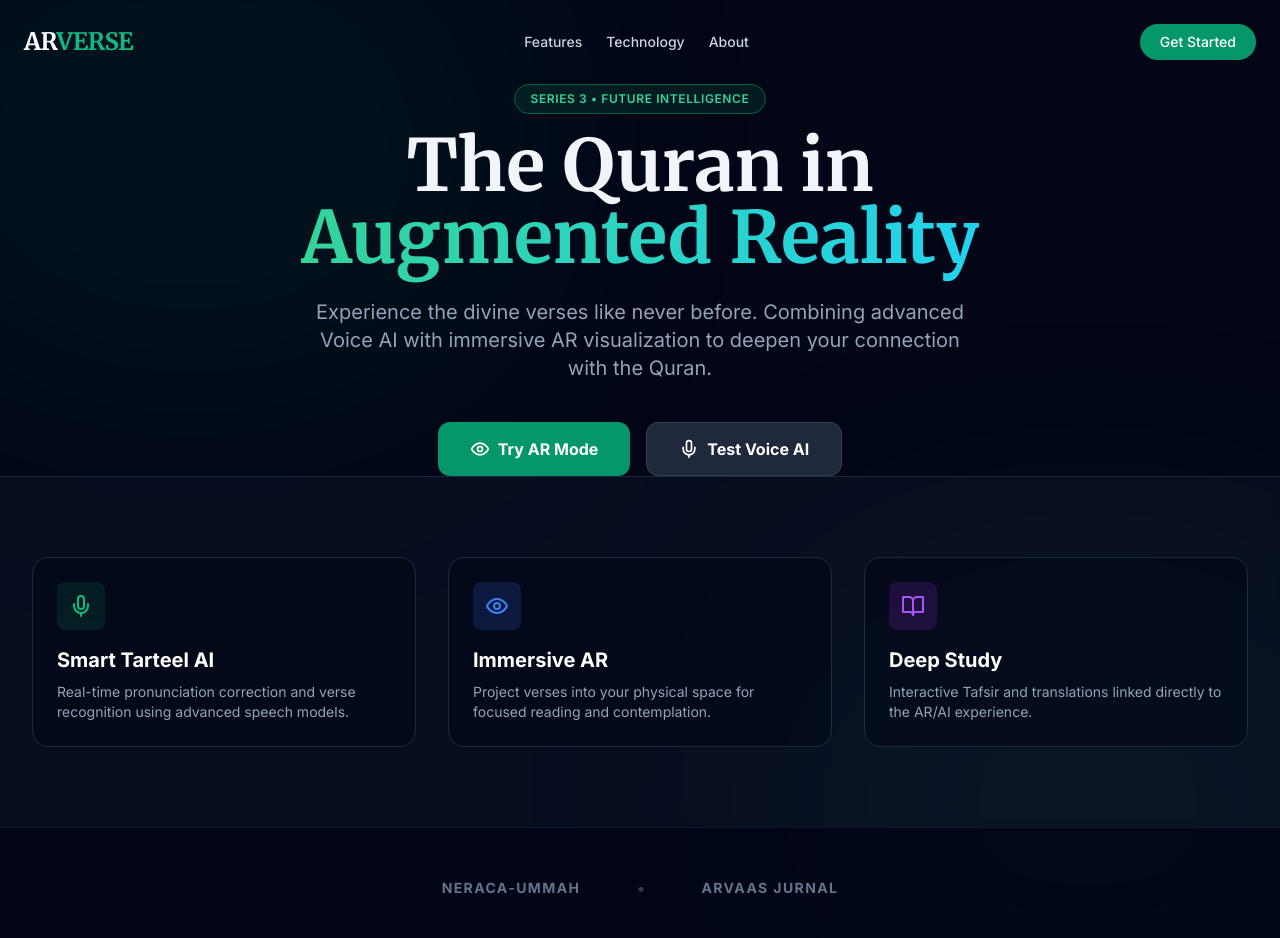
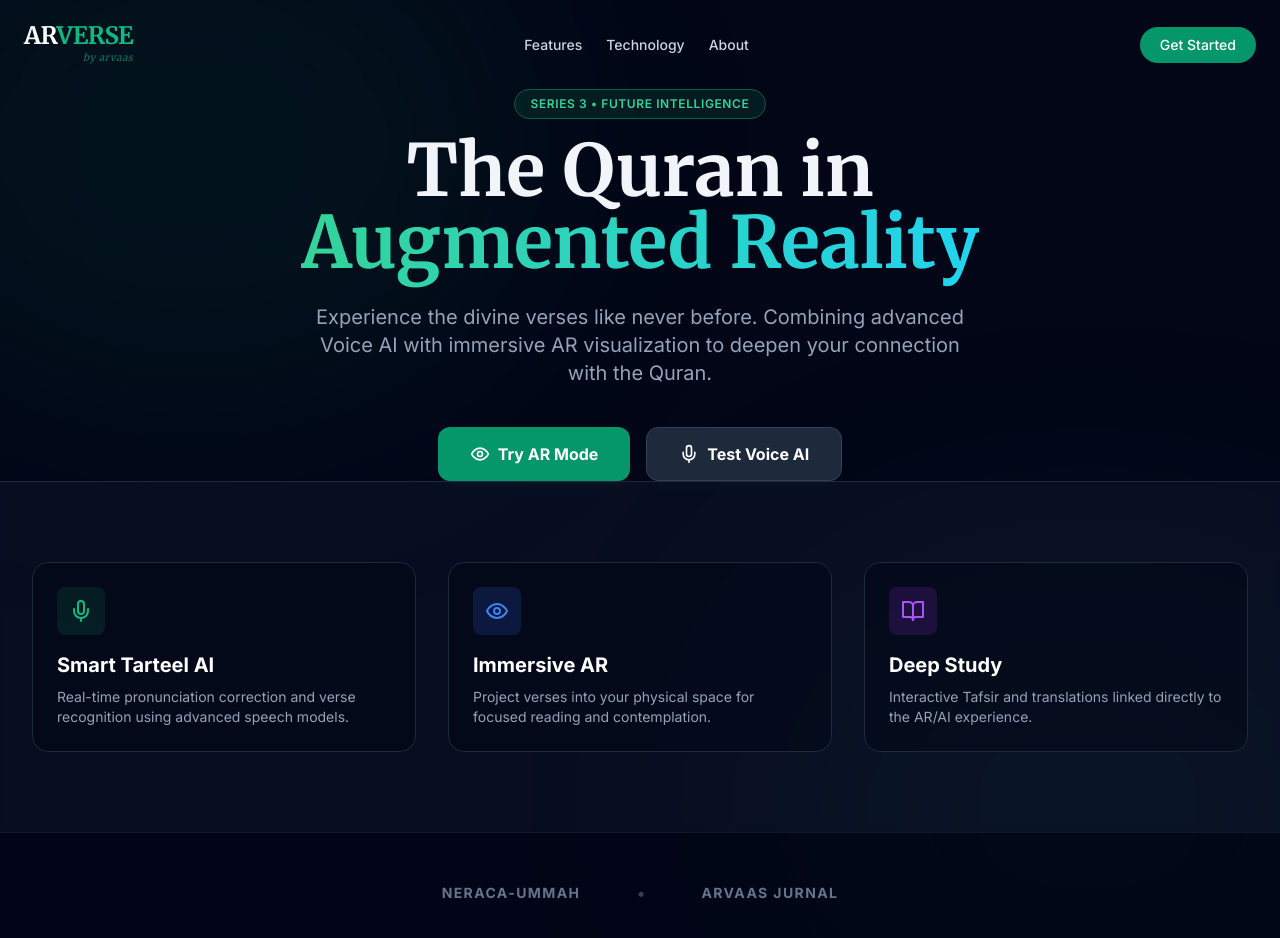
Before and after one commit to arvaas007/arverse, a Next.js app in the folder arverse/: page / in a window 1280 px wide. Shown: the top 938 px of the page. Built offline with nearby package versions, Linux system fonts and the light colour scheme.

Commit message:
feat: add branding text 'by arvaas' to landing page navbar

```diff
--- a/arverse/app/page.tsx
+++ b/arverse/app/page.tsx
@@ -11,8 +11,11 @@ export default function Home() {
             </div>
 
             <nav className="relative z-10 w-full px-6 py-6 flex justify-between items-center max-w-7xl mx-auto">
-                <div className="text-2xl font-bold font-serif tracking-tight text-white">
-                    AR<span className="text-emerald-500">VERSE</span>
+                <div className="flex flex-col">
+                    <div className="text-2xl font-bold font-serif tracking-tight text-white leading-none">
+                        AR<span className="text-emerald-500">VERSE</span>
+                    </div>
+                    <span className="text-[10px] text-emerald-500/60 font-serif italic tracking-wider self-end mt-0.5">by arvaas</span>
                 </div>
                 <div className="hidden md:flex space-x-6 text-sm font-medium text-slate-300">
                     <Link href="#" className="hover:text-emerald-400 transition-colors">Features</Link>
```
